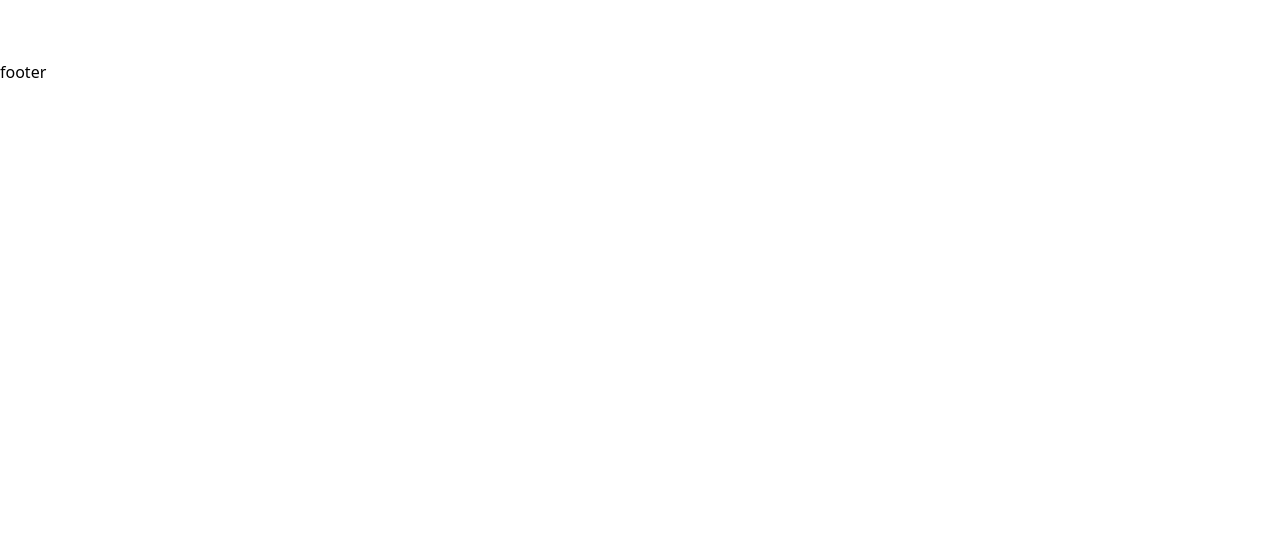
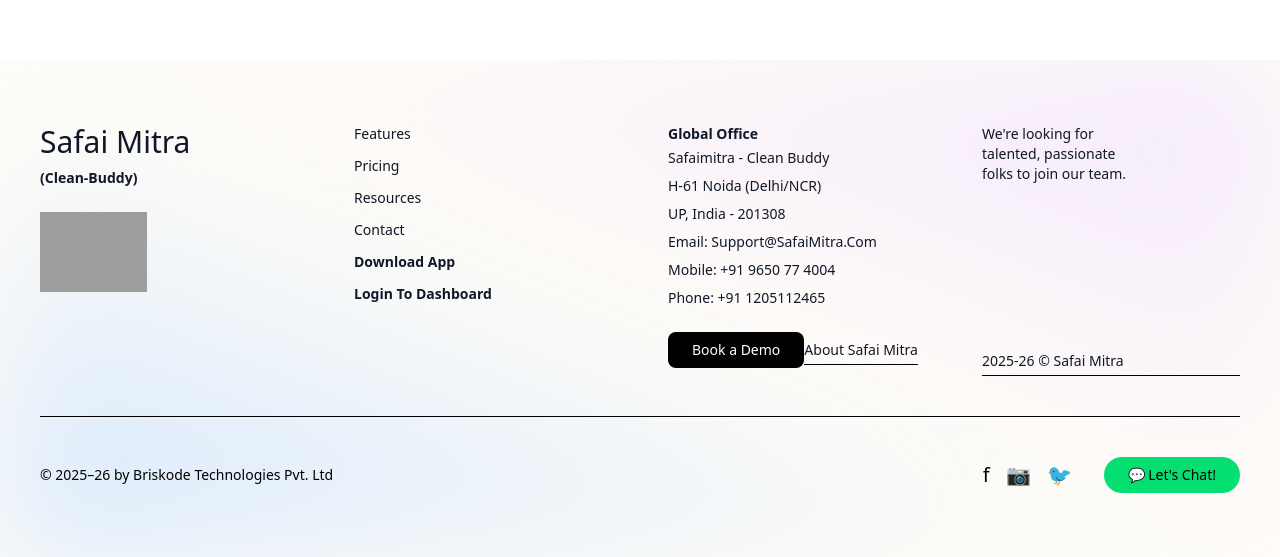
Before and after one commit to sonisingh2004/wasteManagement, a React (Vite) app: page / in a window 1280 px wide. Shown: the part 820-1377 px from the top of the page. Before the commit the page ends 904 px from the top, so only its background shows below. Built offline with nearby package versions, Linux system fonts and the light colour scheme; grey boxes are pictures that could not be loaded.

Commit message:
footerupdate

```diff
--- a/src/components/Footer.jsx
+++ b/src/components/Footer.jsx
@@ -1,10 +1,97 @@
+import React from "react";
 
 const Footer = () => {
   return (
-    <div>
-      footer
-    </div>
-  )
-}
+    <footer className="relative w-full bg-[#fffdf8] overflow-hidden">
 
-export default Footer
+      {/* Background Glow */}
+      <div className="absolute inset-0 bg-gradient-to-tr from-blue-200/70 via-transparent to-purple-200/60 blur-3xl"></div>
+
+      <div className="relative max-w-7xl mx-auto px-10 py-16">
+
+        {/* TOP CONTENT */}
+        <div className="grid grid-cols-1 md:grid-cols-4 gap-14 text-sm text-gray-900">
+
+          {/* Column 1 */}
+          <div>
+            <h2 className="text-3xl font-light mb-2">
+              Safai Mitra
+            </h2>
+            <p className="font-semibold mb-6">(Clean-Buddy)</p>
+
+            <img
+              src="https://static.wixstatic.com/media/509081_4ce6f687794a4eac8d05de7c13ecfdfa~mv2.png/v1/fill/w_163,h_163,al_c,lg_1,q_85,enc_avif,quality_auto/_edited_edited.png"
+              alt="SafaiMitra"
+              className="h-20"
+            />
+          </div>
+
+          {/* Column 2 */}
+          <div className="space-y-3">
+            <p>Features</p>
+            <p>Pricing</p>
+            <p>Resources</p>
+            <p>Contact</p>
+            <p className="font-semibold">Download App</p>
+            <p className="font-semibold">Login To Dashboard</p>
+          </div>
+
+          {/* Column 3 */}
+          <div className="space-y-2">
+            <h3 className="font-semibold mb-1">Global Office</h3>
+            <p>Safaimitra - Clean Buddy</p>
+            <p>H-61 Noida (Delhi/NCR)</p>
+            <p>UP, India - 201308</p>
+            <p>Email: Support@SafaiMitra.Com</p>
+            <p>Mobile: +91 9650 77 4004</p>
+            <p>Phone: +91 1205112465</p>
+
+            <button className="mt-4 px-6 py-2 bg-black text-white rounded-lg">
+              Book a Demo
+            </button>
+
+            <p className="mt-3 inline-block border-b border-black pb-1">
+              About Safai Mitra
+            </p>
+          </div>
+
+          {/* Column 4 */}
+          <div className="flex flex-col justify-between">
+            <p>
+              We're looking for <br />
+              talented, passionate <br />
+              folks to join our team.
+            </p>
+
+            <p className="mt-10 inline-block border-b border-black pb-1">
+              2025-26 © Safai Mitra
+            </p>
+          </div>
+
+        </div>
+
+        {/* DIVIDER */}
+        <div className="border-t border-black my-10"></div>
+
+        {/* BOTTOM BAR */}
+        <div className="flex flex-col md:flex-row items-center justify-between gap-6 text-sm">
+
+          <p>© 2025–26 by Briskode Technologies Pvt. Ltd</p>
+
+          <div className="flex items-center gap-4">
+            <span className="text-xl cursor-pointer">f</span>
+            <span className="text-xl cursor-pointer">📷</span>
+            <span className="text-xl cursor-pointer">🐦</span>
+
+            <button className="ml-4 flex items-center gap-2 px-6 py-2 bg-green-400 text-black rounded-full font-medium">
+              💬 Let's Chat!
+            </button>
+          </div>
+        </div>
+
+      </div>
+    </footer>
+  );
+};
+
+export default Footer;
```
